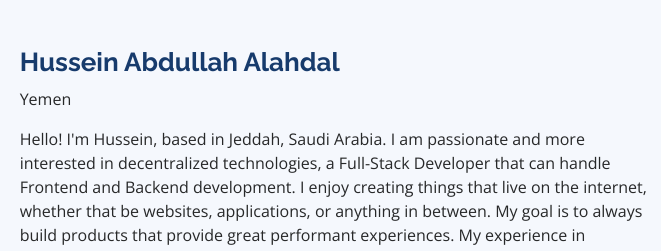
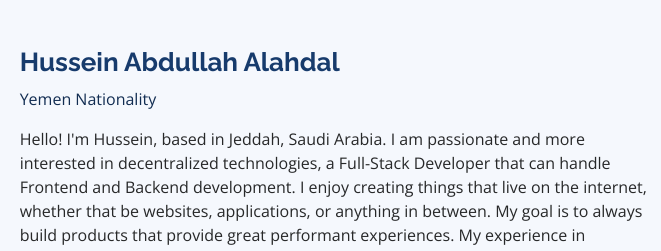
Before and after one commit to huAlahdal/huAlahdal.github.io, a plain HTML site: page index.html in a window 1280 px wide. Shown: the part 921-1172 px from the top of the page, 619-1280 px from the left. Drawn offline with nearby package versions, Linux system fonts and the light colour scheme; some packages are replaced by stand-ins of ours; a script that the page names is missing.

Commit message:
Update index.html

```diff
--- a/index.html
+++ b/index.html
@@ -115,7 +115,7 @@
         </div>
         <div class="col-lg-8 pt-4 pt-lg-0 content" data-aos="fade-left">
           <h3>Hussein Abdullah Alahdal</h3>
-          <p>Yemen</p>
+          <p style="color:#122d52;">Yemen Nationality</p>
           <p class="font-italic">
             Hello! I'm Hussein, based in Jeddah, Saudi Arabia.
             I am passionate and more interested in decentralized technologies, a Full-Stack Developer that can handle Frontend and Backend development.
```
